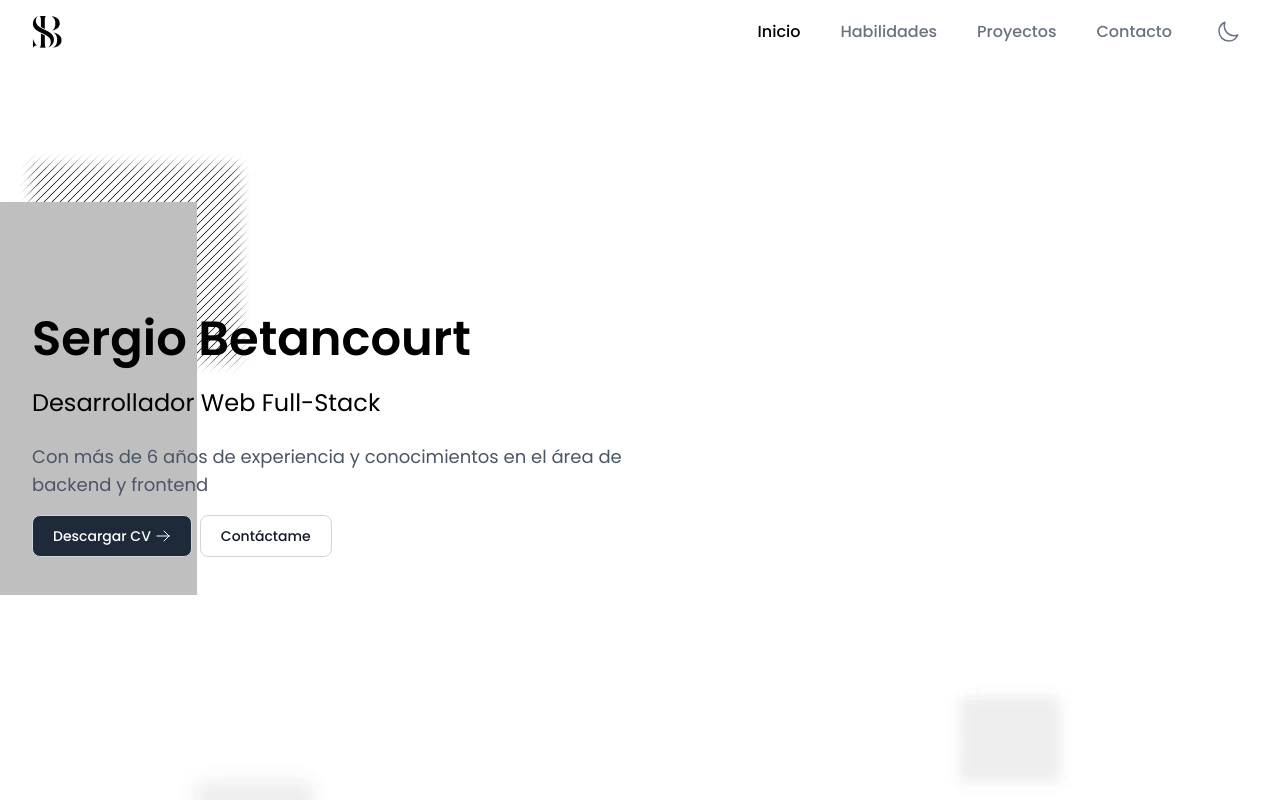
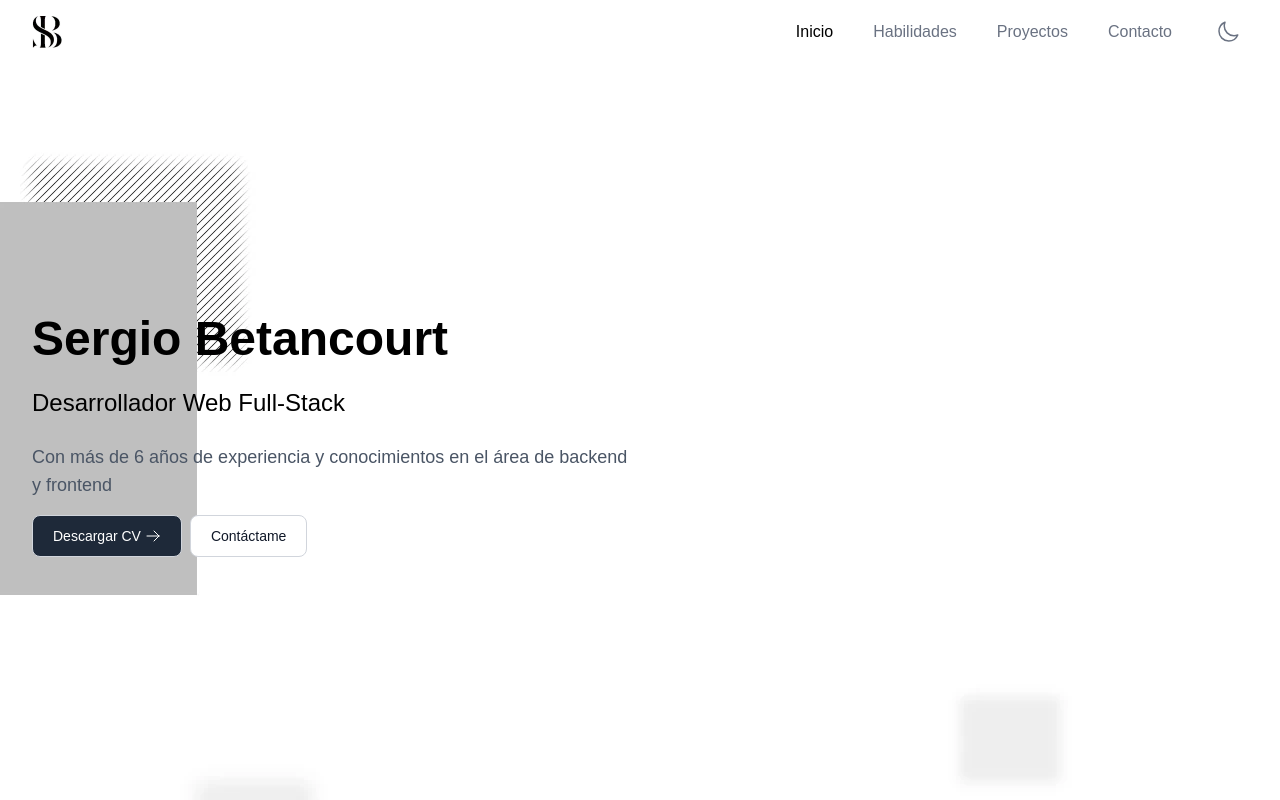
Before and after one commit to sergiobet/portafolio-nuevo, a React (Vite) app: page / in a window 1280 px wide. Shown: the top 800 px of the page. Built offline with nearby package versions, Linux system fonts and the light colour scheme.

Commit message:
Se remueve el import externo de la fuente poppins

```diff
--- a/src/index.css
+++ b/src/index.css
@@ -1,4 +1,3 @@
-@import url('https://fonts.googleapis.com/css2?family=Poppins:wght@200;300;400;500;600;700;800;900&display=swap');
 @import "tailwindcss";
 
 @custom-variant dark (&:where(.dark, .dark *));
```
